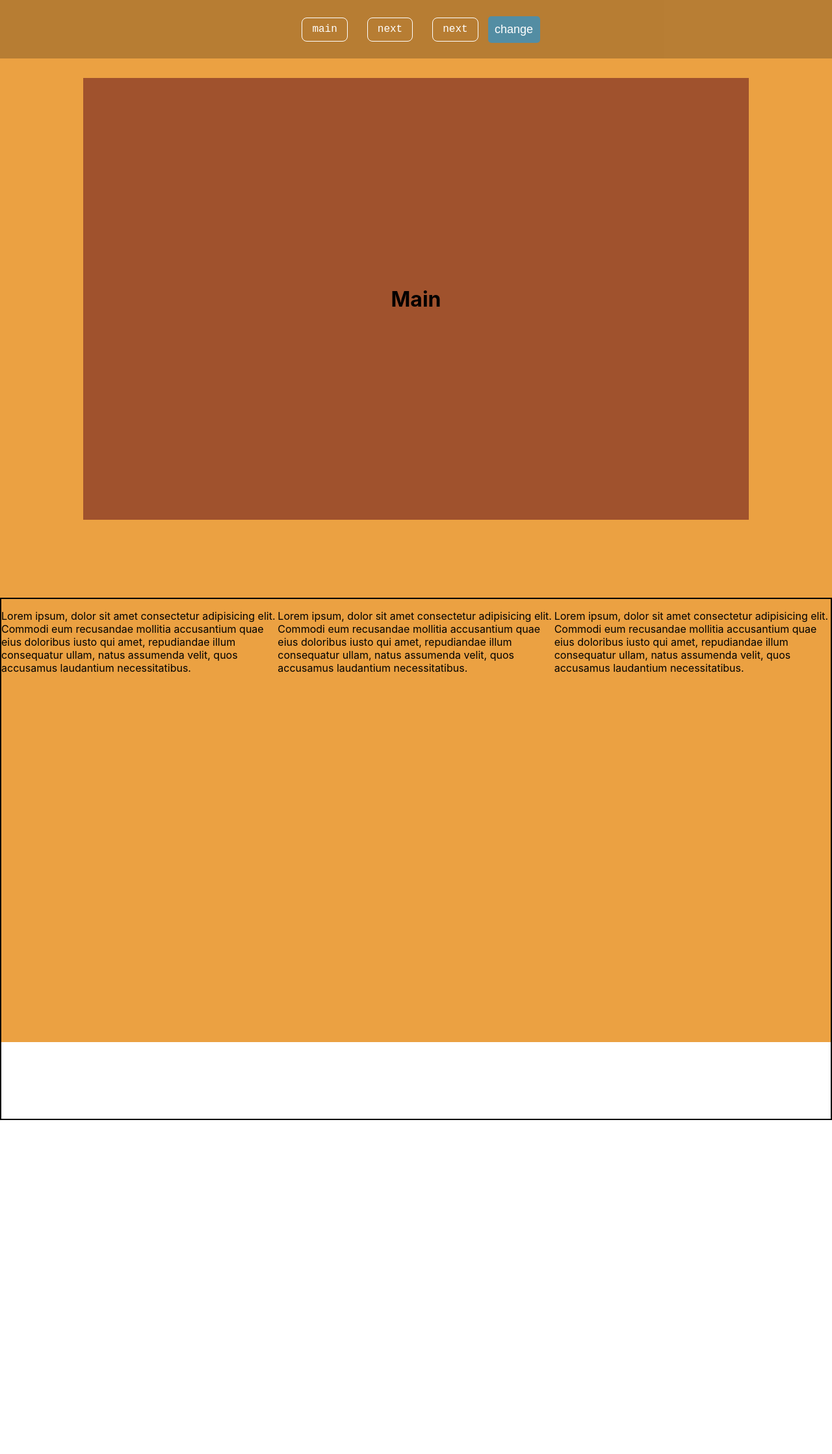
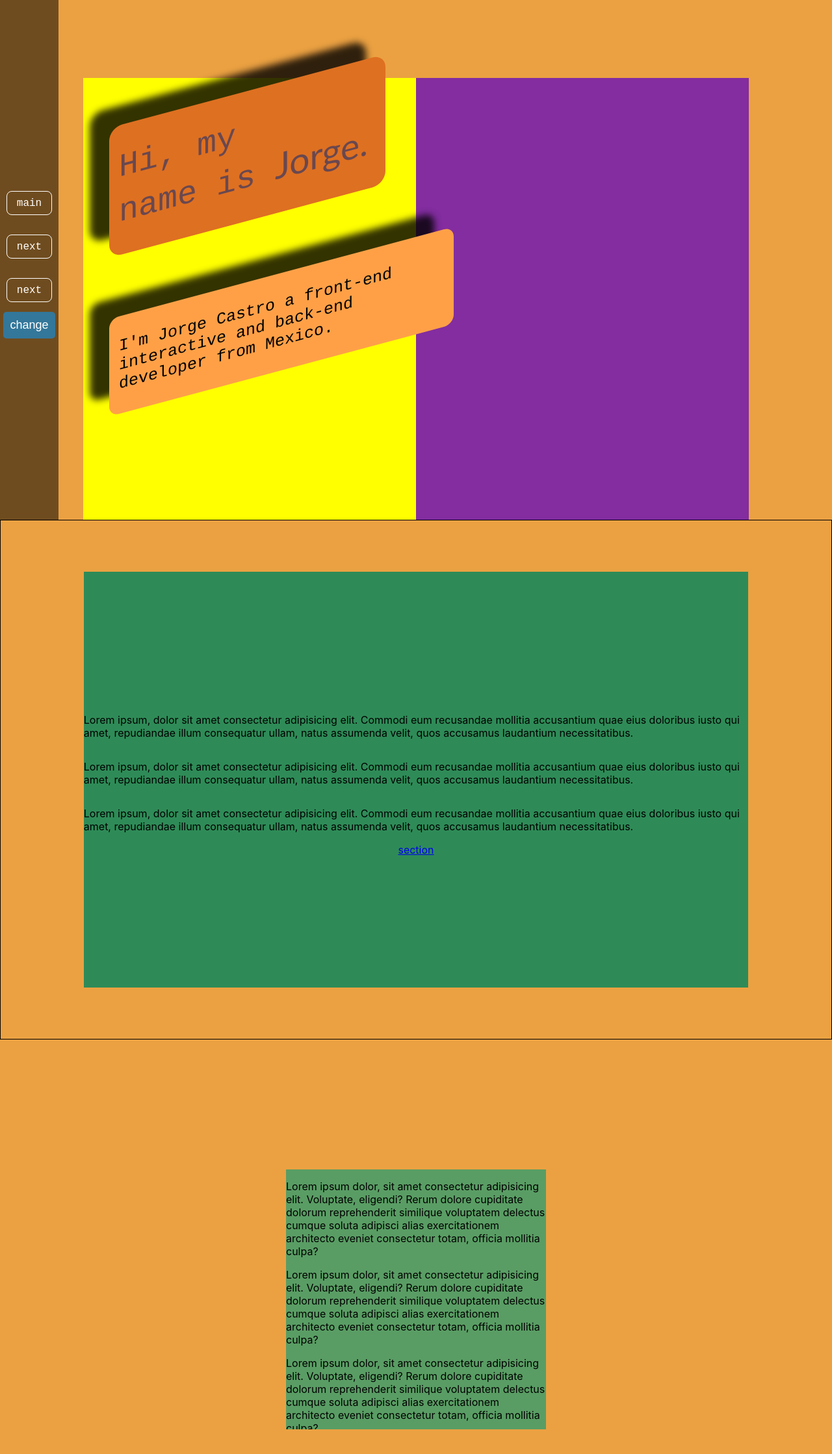
Before and after one commit to JorgeC9804/portfolio, a React (Create React App) app: page / in a window 1280 px wide. Shown: the top 2238 px of the page at 65% size. Before the commit the page ends 1724 px from the top, so only its background shows below. Built offline with nearby package versions, Linux system fonts and the light colour scheme.

Commit message:
section one has created

```diff
--- a/src/App.css
+++ b/src/App.css
@@ -1,3 +1,17 @@
+/* --------------------- body ----------------------- */
+html {
+  scroll-behavior: smooth;
+}
+body::-webkit-scrollbar {
+  width: 5px;
+  background: rgb(235, 161, 66);
+}
+body::-webkit-scrollbar-thumb {
+  background-color: #00000048;
+  border-radius: 5px;
+}
+/* --------------------- shell ----------------------- */
+
 .shell {
   height: 100vh;
   width: 100%;
@@ -5,20 +19,120 @@
 
 /* --------------------- main ----------------------- */
 .main {
+  position: absolute;
   width: 100%;
+  /* height: 100vh; */
   background-color: rgb(235, 161, 66);
+  /* border: 1px solid; */
+  box-sizing: border-box;
+  overflow: auto;
 }
-.rename-1 {
+.section-1 {
+  background-color: rgb(131, 45, 160);
+  width: 80%;
+  top: 15vh;
+  height: 85vh;
+  z-index: 100;
+}
+.section-1-name {
+  background-color: yellow;
+  width: 50%;
+  height: 100%;
+}
+.section-2 {
+  width: 80%;
+  height: 80vh;
+  background-color: seagreen;
+  z-index: 100;
+}
+.section-3 {
+  width: 100%;
+  height: 100vh;
+  background-color: rgb(46, 106, 139);
+  z-index: 100;
+}
+.name-m {
+  position: relative;
+  display: flex;
+  width: 425px;
+  height: 200px;
+  /* background-color: rgb(8, 222, 18); */
+  background-color: rgb(222, 112, 33);
+  transition: 0.3s;
+  transform: skewY(-15deg);
+  border-radius: 20px;
+  box-shadow: -30px -30px 10px rgba(0, 0, 0, 0.801);
+  /* padding: 30px; */
+  padding: 15px;
+  font-weight: 100;
+  font-family: "Courier New", Courier, monospace;
+  font-size: 50px;
+  box-sizing: border-box;
+  animation-name: name-m;
+  animation-duration: 3s;
+  top: 20px;
+  left: 40px;
+  color: #00257a86;
+}
+.my-name {
+  font-weight: 0;
+  font-size: 55px;
+  font-family: "Trebuchet MS", "Lucida Sans Unicode", "Lucida Grande",
+    "Lucida Sans", Arial, sans-serif;
+}
+.information-m {
+  position: relative;
+  top: 100px;
+  left: 40px;
+  transform: skewY(-15deg);
+  background-color: rgb(255, 160, 71);
+  width: 500px;
+  height: 120px;
+  box-shadow: -30px -30px 10px rgba(0, 0, 0, 0.801);
+  border-radius: 15px;
+  padding: 15px;
+  font-family: "Courier New", Courier, monospace;
+  font-size: 25px;
+  animation-name: information-m;
+  animation-duration: 5s;
+}
+
+/* ---------------- test ---------------- */
+.test {
+  border: 1px solid;
+  box-sizing: border-box;
+}
+.test-1 {
+  width: 400px;
+  height: 400px;
+  background-color: rgba(11, 155, 119, 0.651);
+  overflow: auto;
+  z-index: 200;
+}
+.test-1::-webkit-scrollbar {
+  width: 7px;
+}
+.test-1::-webkit-scrollbar-thumb {
+  background-color: #000;
+}
+.test-1::-webkit-scrollbar-thumb:hover {
+  width: 20px;
+}
+
+/* ---------------- header ---------------- */
+.section-1-h {
   background-color: sienna;
   width: 80%;
   top: 15vh;
   height: 85vh;
   z-index: 10;
 }
-.test {
-  height: 100vh;
-  top: 15vh;
-  border: 2px solid;
+
+.section-2-h {
+  width: 80%;
+  height: 80vh;
+  background-color: seagreen;
+  z-index: 10;
 }
 
 /* ---------------- position ----------------- */
@@ -30,6 +144,15 @@
 }
 .fixed {
   position: fixed;
+}
+.t-1 {
+  top: 10%;
+}
+.t-2 {
+  top: 20%;
+}
+.t-3 {
+  top: 30%;
 }
 .t-10 {
   top: 100vh;
@@ -89,37 +212,87 @@
 /* ---------------- media ----------------- */
 
 @media (max-width: 925px) {
-  .rename-1 {
-    background-color: sienna;
-    width: 80%;
+  .section-1 {
     left: 5%;
-    z-index: 10;
+  }
+  .section-2 {
+    left: 5%;
   }
 }
 
-@media (max-width: 725px) {
+@media (max-width: 700px) {
   /* ---------------- main ----------------- */
-  .rename-1 {
-    background-color: sienna;
-    width: 90%;
-    left: 0;
-    z-index: 10;
+  .section-1 {
+    left: 8%;
   }
-  /* --------------- horizontal ------------------ */
-  .box-h {
+  .section-2 {
+    left: 8%;
+  }
+  .name-m {
+    width: 260px;
+    height: 100px;
+    font-size: 30px;
+    box-shadow: -15px -15px 7px rgba(0, 0, 0, 0.801);
+  }
+  .my-name {
+    font-size: 30px;
+  }
+  .information-m {
+    width: 260px;
+    height: 50px;
+    font-size: 15px;
+    box-shadow: -15px -15px 7px rgba(0, 0, 0, 0.801);
+  }
+}
+
+@media (max-width: 600px) {
+  /* ---------------- main ----------------- */
+  .header {
     display: none;
   }
-
-  /* --------------- vertical ------------------ */
-  .box-v {
-    display: none;
+  .section-1 {
+    width: 95%;
+    left: 0;
+  }
+  .section-2 {
+    width: 95%;
+    left: 0;
+  }
+  .section-1-h {
+    width: 95%;
+  }
+  .section-2-h {
+    width: 95%;
   }
 }
 
 @media (max-width: 400px) {
-  .rename-1 {
-    background-color: sienna;
-    width: 95%;
-    z-index: 10;
+}
+
+@keyframes name-m {
+  0% {
+    position: relative;
+    left: 0;
+    top: 0;
+    box-shadow: 0px 0px 0px;
+  }
+  50% {
+    position: relative;
+    left: 0;
+    top: 0;
+    box-shadow: 0px 0px 0px;
   }
 }
+
+@keyframes information-m {
+  0% {
+    top: 0;
+    left: 0;
+    box-shadow: 0px 0px 0px rgba(0, 0, 0, 0.801);
+  }
+  50% {
+    top: 80px;
+    left: 0;
+    box-shadow: 0px 0px 0px rgba(0, 0, 0, 0.801);
+  }
+}
--- a/src/App.js
+++ b/src/App.js
@@ -1,4 +1,5 @@
 import { BrowserRouter as Browser, Routes, Route } from "react-router-dom";
+import { ContextProvider } from "./context/Context";
 import Main from "./pages/Main";
 import Header from "./header/Header";
 import "./App.css";
@@ -9,6 +10,7 @@ import "./App.css";
 
 function App() {
   return (
+    <ContextProvider>
       <Browser>
         <Header />
         <Routes>
@@ -18,6 +20,7 @@ function App() {
           <Route path="*" element={<div>error</div>} />
         </Routes>
       </Browser>
+    </ContextProvider>
   );
 }
 
--- /dev/null
+++ b/src/context/Context.jsx
@@ -0,0 +1,37 @@
+import React, { createContext, useReducer } from "react";
+
+const Context = createContext();
+
+const reducer = (state, action) => {
+  switch (action.type) {
+    case "TRUE":
+      return action.payload.status;
+    case "FALSE":
+      return action.payload.status;
+    default:
+      return state;
+  }
+};
+
+const Reducer = initialState => {
+  const [state, dispatch] = useReducer(reducer, initialState);
+
+  return {
+    state,
+    dispatch,
+  };
+};
+
+const ContextProvider = ({ children }) => {
+  const { state, dispatch } = Reducer([]);
+
+  const options = {
+    state,
+    dispatch,
+  };
+
+  return <Context.Provider value={options}>{children}</Context.Provider>;
+};
+
+export { ContextProvider };
+export default Context;
--- a/src/header/Header.jsx
+++ b/src/header/Header.jsx
@@ -1,13 +1,14 @@
-import React, { useState } from "react";
+import React, { useState, useContext } from "react";
 import { Link } from "react-router-dom";
+import Context from "../context/Context";
 import "./header.styles.css";
 
 const Header = () => {
-  const [change, setChange] = useState(false);
+  const { state, dispatch } = useContext(Context);
 
   return (
     <div className="dy fixed header">
-      <div className={`dy center ${change ? `box-v column` : `box-h row`}`}>
+      <div className={`dy center ${state ? `box-v column` : `box-h row`}`}>
         <Link to="/" className="link dy center">
           main
         </Link>
@@ -17,7 +18,15 @@ const Header = () => {
         <Link to="/next-2" className="link dy center">
           next
         </Link>
-        <button onClick={() => setChange(set => !set)} className="btn">
+        <button
+          onClick={() =>
+            dispatch({
+              type: state ? "TRUE" : "FALSE",
+              payload: { status: state ? false : true },
+            })
+          }
+          className="btn"
+        >
           change
         </button>
       </div>
--- a/src/pages/Main.jsx
+++ b/src/pages/Main.jsx
@@ -1,32 +1,89 @@
-import React from "react";
+import React, { useContext } from "react";
+import Context from "../context/Context";
 
 const Main = () => {
+  const { state } = useContext(Context);
+
   return (
     <div className="dy center column main">
-      <div className="dy center-w shell">
-        <div className="rename-1 dy center relative">
-          <h1>Main</h1>
+      <div className="dy center-w shell" id="sec1">
+        <div //
+          className={`dy relative center-h ${
+            state ? `section-1` : `section-1-h`
+          } `}
+        >
+          <div className="section-1-name">
+            <div className="dy center-w column name-m">
+              <div>Hi, my</div>
+              <div>
+                name is <span className="my-name">Jorge.</span>
               </div>
             </div>
-      <div className="dy relative test">
+            <div className="dy center information-m">
+              I'm Jorge Castro a front-end interactive and back-end developer
+              from Mexico.
+            </div>
+            {/* <a href="#saaas" className="relative t-3">
+              section
+            </a> */}
+          </div>
+        </div>
+      </div>
+      <div className="dy center shell test" id="saaas">
+        <div
+          className={`dy relative center column ${
+            state ? `section-2` : `section-2-h`
+          }`}
+        >
           <p>
-          Lorem ipsum, dolor sit amet consectetur adipisicing elit. Commodi eum
-          recusandae mollitia accusantium quae eius doloribus iusto qui amet,
-          repudiandae illum consequatur ullam, natus assumenda velit, quos
-          accusamus laudantium necessitatibus.
+            Lorem ipsum, dolor sit amet consectetur adipisicing elit. Commodi
+            eum recusandae mollitia accusantium quae eius doloribus iusto qui
+            amet, repudiandae illum consequatur ullam, natus assumenda velit,
+            quos accusamus laudantium necessitatibus.
           </p>
           <p>
-          Lorem ipsum, dolor sit amet consectetur adipisicing elit. Commodi eum
-          recusandae mollitia accusantium quae eius doloribus iusto qui amet,
-          repudiandae illum consequatur ullam, natus assumenda velit, quos
-          accusamus laudantium necessitatibus.
+            Lorem ipsum, dolor sit amet consectetur adipisicing elit. Commodi
+            eum recusandae mollitia accusantium quae eius doloribus iusto qui
+            amet, repudiandae illum consequatur ullam, natus assumenda velit,
+            quos accusamus laudantium necessitatibus.
           </p>
           <p>
-          Lorem ipsum, dolor sit amet consectetur adipisicing elit. Commodi eum
-          recusandae mollitia accusantium quae eius doloribus iusto qui amet,
-          repudiandae illum consequatur ullam, natus assumenda velit, quos
-          accusamus laudantium necessitatibus.
+            Lorem ipsum, dolor sit amet consectetur adipisicing elit. Commodi
+            eum recusandae mollitia accusantium quae eius doloribus iusto qui
+            amet, repudiandae illum consequatur ullam, natus assumenda velit,
+            quos accusamus laudantium necessitatibus.
           </p>
+          <a href="#sec3">section</a>
+        </div>
+      </div>
+      <div className="dy center shell" id="sec3">
+        <div className="test-1">
+          <p>
+            Lorem ipsum dolor, sit amet consectetur adipisicing elit. Voluptate,
+            eligendi? Rerum dolore cupiditate dolorum reprehenderit similique
+            voluptatem delectus cumque soluta adipisci alias exercitationem
+            architecto eveniet consectetur totam, officia mollitia culpa?
+          </p>
+          <p>
+            Lorem ipsum dolor, sit amet consectetur adipisicing elit. Voluptate,
+            eligendi? Rerum dolore cupiditate dolorum reprehenderit similique
+            voluptatem delectus cumque soluta adipisci alias exercitationem
+            architecto eveniet consectetur totam, officia mollitia culpa?
+          </p>
+          <p>
+            Lorem ipsum dolor, sit amet consectetur adipisicing elit. Voluptate,
+            eligendi? Rerum dolore cupiditate dolorum reprehenderit similique
+            voluptatem delectus cumque soluta adipisci alias exercitationem
+            architecto eveniet consectetur totam, officia mollitia culpa?
+          </p>
+          <p>
+            Lorem ipsum dolor, sit amet consectetur adipisicing elit. Voluptate,
+            eligendi? Rerum dolore cupiditate dolorum reprehenderit similique
+            voluptatem delectus cumque soluta adipisci alias exercitationem
+            architecto eveniet consectetur totam, officia mollitia culpa?
+          </p>
+          <a href="#sec1">section</a>
+        </div>
       </div>
     </div>
   );
```
Also changed, not shown: src/pictures/Useful-CSS-Tricks.png (added). Lines whose indentation alone changed are shown as unchanged.
